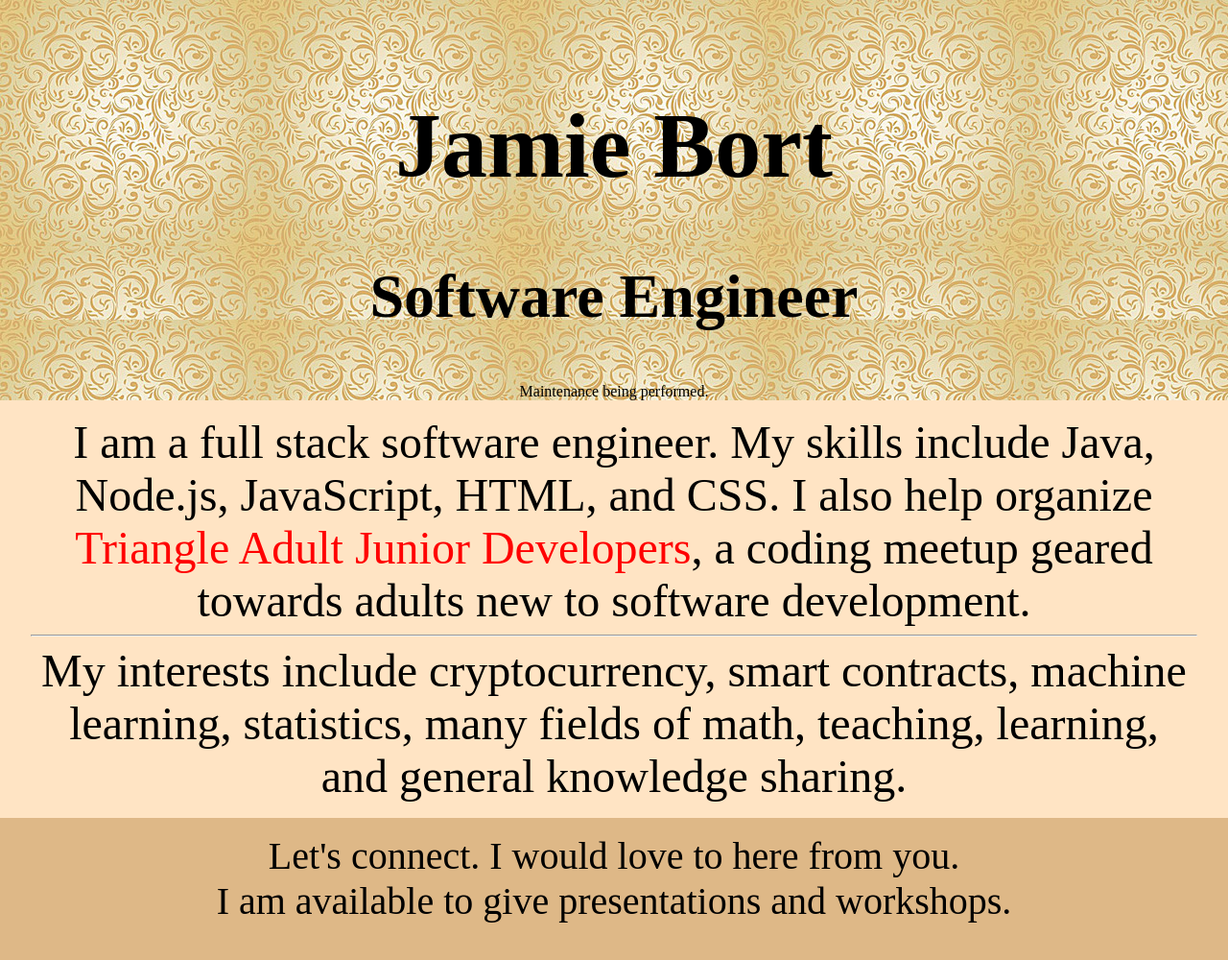
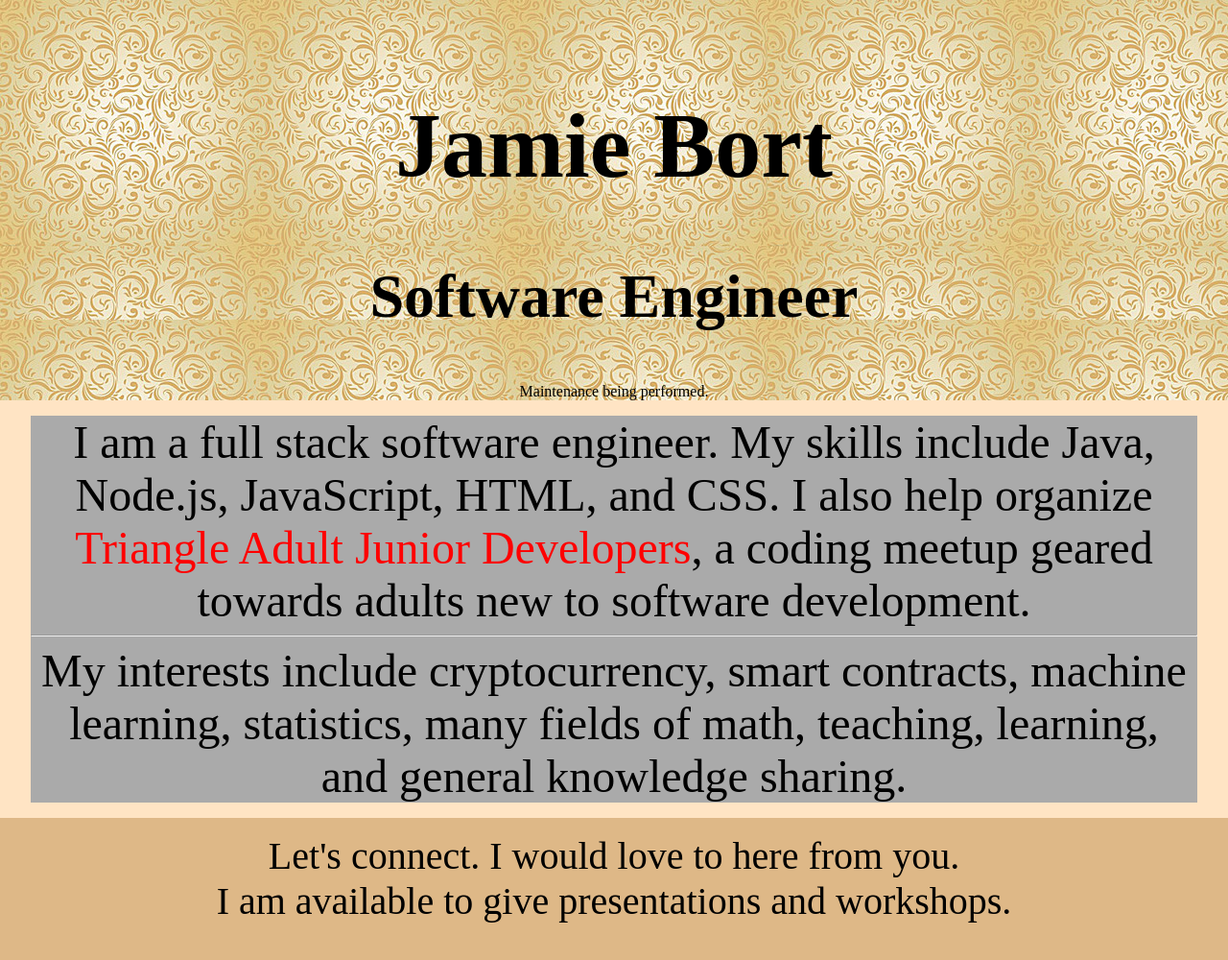
Before and after one commit to JamieBort/Portfolio-Website, a PHP site: page / in a window 1280 px wide. Shown: the top 1000 px of the page at 96% size. Run offline with PHP 8.4, Linux system fonts and the light colour scheme.

Commit message:
Finished coding.

```diff
--- a/style.css
+++ b/style.css
@@ -189,7 +189,7 @@ a:active {
   width: 95%;
   margin: auto;
   /* padding-bottom: 1em; */
-  /* background-color: #aaa; */
+  background-color: #aaa;
 }
 
 .bio_p {
```
